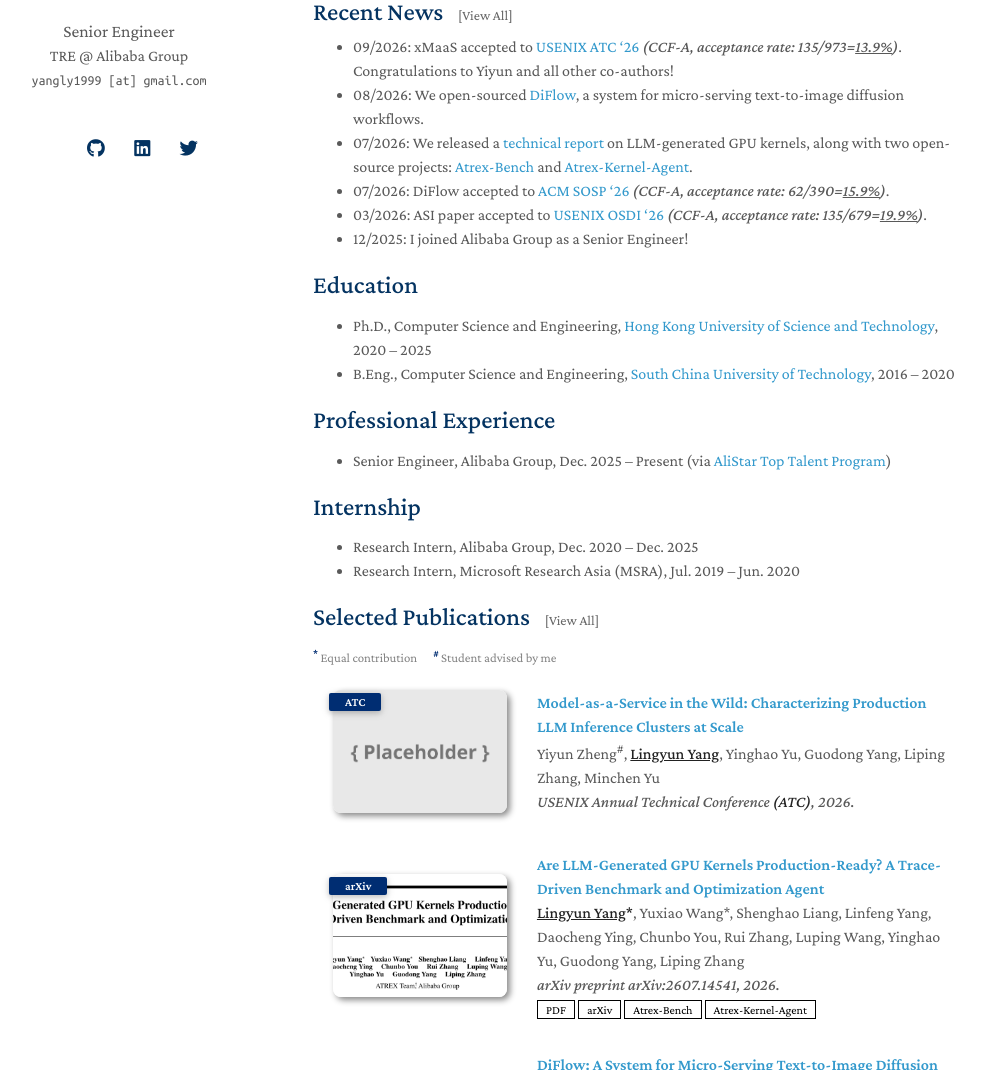
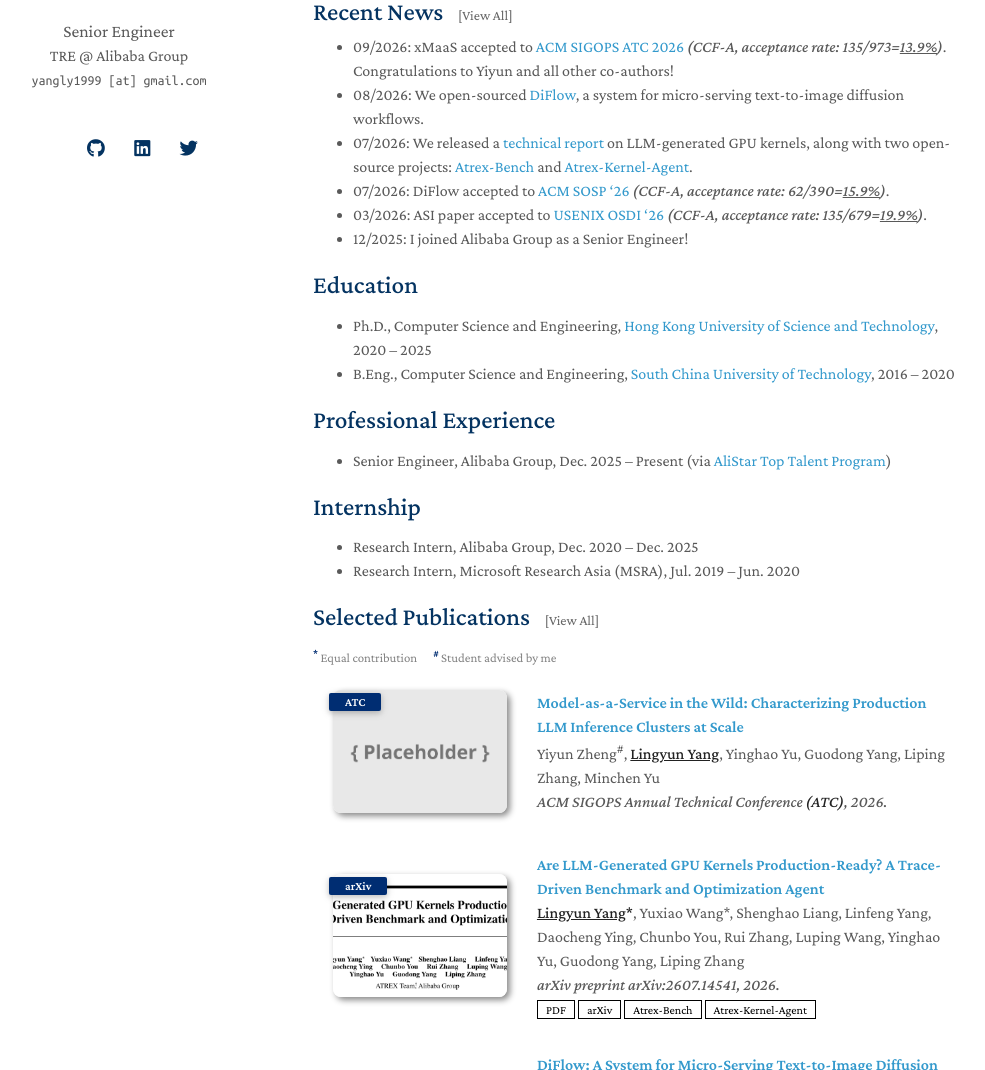
Before and after one commit to mental2008/academic-profile, a Jekyll site: the page built from index.md, in a window 1280 px wide and 1400 px high, scrolled down 473 px, cut to the strip 222-1292 px from the top of the window. Shown: the whole strip, without its empty margins (157-1142 px from the left). Built offline with Jekyll 4.4.1, drawn with Linux system fonts in a browser that asks for light colours; nearby versions of some CDN libraries; a style sheet for code colours, icons or effects is not loaded; our own code applies the rules of GitHub Pages for plain Markdown files.

Commit message:
Update ATC 2026 publisher

```diff
--- a/_data/publications.yml
+++ b/_data/publications.yml
@@ -3,8 +3,8 @@
   - title: "Model-as-a-Service in the Wild: Characterizing Production LLM Inference Clusters at Scale"
     authors: Yiyun Zheng<sup>#</sup>, <strong><u>Lingyun Yang</u></strong>, Yinghao Yu, Guodong Yang, Liping Zhang, Minchen Yu
     conference_short: ATC
-    conference: USENIX Annual Technical Conference <strong>(ATC)</strong>, 2026.
-    source: https://www.usenix.org/conference/atc26
+    conference: ACM SIGOPS Annual Technical Conference <strong>(ATC)</strong>, 2026.
+    source: https://atc.sigops.org/2026/index.html
     image: ./assets/img/placeholder.png
     selected: true
 
--- a/_includes/news.md
+++ b/_includes/news.md
@@ -4,7 +4,7 @@
 
 <div class="news" style="margin-bottom: 20px;">
 {% capture recent_news %}
-- 09/2026: xMaaS accepted to [USENIX ATC '26](https://www.usenix.org/conference/atc26) *(CCF-A, acceptance rate: 135/973=<u>13.9%</u>)*. Congratulations to Yiyun and all other co-authors!
+- 09/2026: xMaaS accepted to [ACM SIGOPS ATC 2026](https://atc.sigops.org/2026/index.html) *(CCF-A, acceptance rate: 135/973=<u>13.9%</u>)*. Congratulations to Yiyun and all other co-authors!
 - 08/2026: We open-sourced [DiFlow](https://github.com/diflow-project/diflow), a system for micro-serving text-to-image diffusion workflows.
 - 07/2026: We released a [technical report](https://arxiv.org/abs/2607.14541) on LLM-generated GPU kernels, along with two open-source projects: [Atrex-Bench](https://github.com/alibaba/atrex-bench) and [Atrex-Kernel-Agent](https://github.com/alibaba/atrex-kernel-agent).
 - 07/2026: DiFlow accepted to [ACM SOSP '26](https://sigops.org/s/conferences/sosp/2026/) *(CCF-A, acceptance rate: 62/390=<u>15.9%</u>)*.
@@ -17,7 +17,7 @@
 <!-- All News Section (Hidden by default) -->
 <div id="all-news" style="display: none;">
 {% capture all_news %}
-- 09/2026: xMaaS accepted to [USENIX ATC '26](https://www.usenix.org/conference/atc26) *(CCF-A, acceptance rate: 135/973=<u>13.9%</u>)*. Congratulations to Yiyun and all other co-authors!
+- 09/2026: xMaaS accepted to [ACM SIGOPS ATC 2026](https://atc.sigops.org/2026/index.html) *(CCF-A, acceptance rate: 135/973=<u>13.9%</u>)*. Congratulations to Yiyun and all other co-authors!
 - 08/2026: We open-sourced [DiFlow](https://github.com/diflow-project/diflow), a system for micro-serving text-to-image diffusion workflows.
 - 07/2026: We released a [technical report](https://arxiv.org/abs/2607.14541) on LLM-generated GPU kernels, along with two open-source projects: [Atrex-Bench](https://github.com/alibaba/atrex-bench) and [Atrex-Kernel-Agent](https://github.com/alibaba/atrex-kernel-agent).
 - 07/2026: DiFlow accepted to [ACM SOSP '26](https://sigops.org/s/conferences/sosp/2026/) *(CCF-A, acceptance rate: 62/390=<u>15.9%</u>)*.
```
